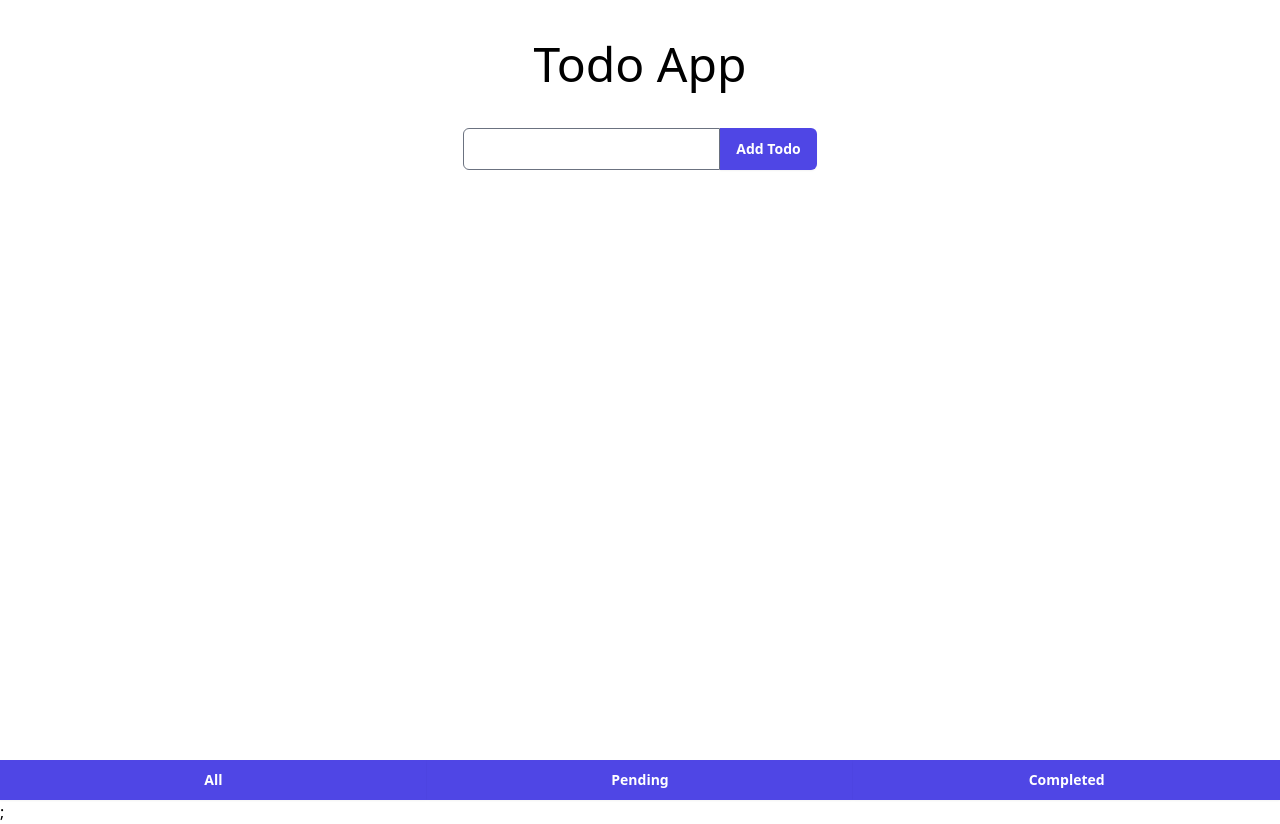
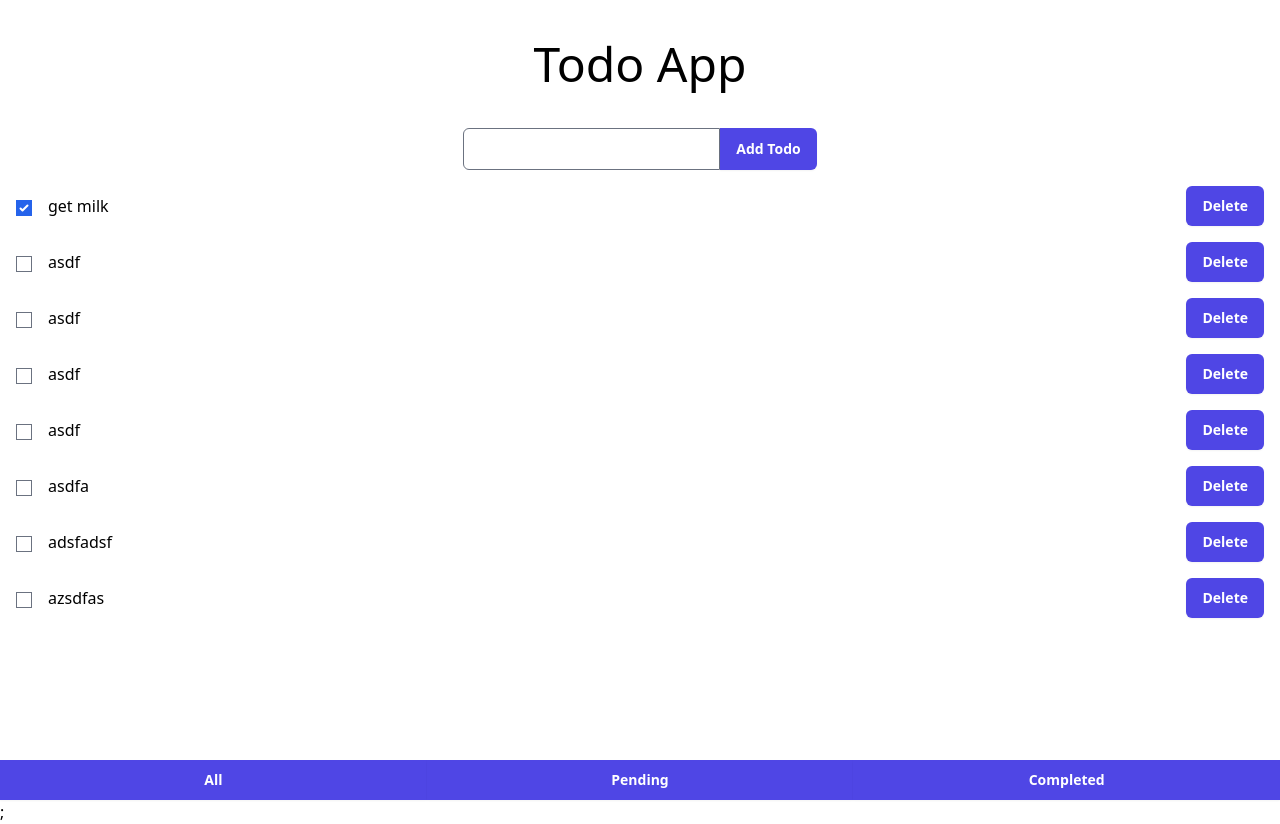
Before and after one commit to the-special-character/covalance-react, a React (Vite) app: page / in a window 1280 px wide. Built offline with nearby package versions, Linux system fonts and the light colour scheme; data requests are answered from the project's data file.

Commit message:
commit code

```diff
--- a/db.json
+++ b/db.json
@@ -7,23 +7,8 @@
     },
     {
       "text": "asdf",
-      "isDone": true,
+      "isDone": false,
       "id": 16
-    },
-    {
-      "text": "asdf",
-      "isDone": false,
-      "id": 19
-    },
-    {
-      "text": "asdfas",
-      "isDone": false,
-      "id": 20
-    },
-    {
-      "text": "asdf",
-      "isDone": false,
-      "id": 21
     },
     {
       "text": "asdf",
@@ -44,6 +29,16 @@
       "text": "asdfa",
       "isDone": false,
       "id": 25
+    },
+    {
+      "text": "adsfadsf",
+      "isDone": false,
+      "id": 26
+    },
+    {
+      "text": "azsdfas",
+      "isDone": false,
+      "id": 27
     }
   ],
   "products": []
--- a/src/Todo/todoFilter.tsx
+++ b/src/Todo/todoFilter.tsx
@@ -1,5 +1,9 @@
 import { memo } from "react";
 
+
+// State management
+// life cycle method
+// data Manipulation
 const TodoFilter = ({ filterTodo }) => {
   console.log("todo filter");
 
--- a/src/hoc/todoHOC.tsx
+++ b/src/hoc/todoHOC.tsx
@@ -1,56 +1,237 @@
 /* eslint-disable react-refresh/only-export-components */
-import { PureComponent, ReactNode, createRef } from "react";
+import {
+  memo,
+  useCallback,
+  useEffect,
+  useRef,
+  useState,
+} from "react";
 
 export default (WrappedComponent) => {
-  class TodoWrapper extends PureComponent {
-    state = {
-      todoList: [],
-      filterType: "all",
-    };
+  // class TodoWrapper extends PureComponent {
+  //   state = {
+  //     todoList: [],
+  //     filterType: "all",
+  //   };
 
-    inputRef = createRef();
-    dialog = createRef<HTMLDialogElement>();
-    errorDialog = createRef<HTMLDialogElement>();
+  //   inputRef = createRef();
+  //   dialog = createRef<HTMLDialogElement>();
+  //   errorDialog = createRef<HTMLDialogElement>();
 
-    hideError = () => {
+  //   hideError = () => {
+  //     setInterval(() => {
+  //       this.errorDialog.current?.close();
+  //     }, 5000);
+  //   };
+
+  //   componentDidMount() {
+  //     this.loadData();
+  //   }
+
+  //   loadData = async (filterType = "all") => {
+  //     try {
+  //       console.log("filterType", filterType);
+  //       this.dialog.current.showModal();
+  //       let url = "http://localhost:3004/todoList";
+  //       if (filterType !== "all") {
+  //         url += `?isDone=${filterType === "completed"}`;
+  //       }
+  //       const res = await fetch(url);
+  //       const json = await res.json();
+  //       // throw new Error("something went wrong...");
+  //       this.setState({ todoList: json, filterType });
+  //     } catch (error) {
+  //       if (this.errorDialog.current) {
+  //         this.errorDialog.current.innerText = error.message;
+  //         this.errorDialog.current?.showModal();
+  //         this.hideError();
+  //       }
+  //     } finally {
+  //       this.dialog.current.close();
+  //     }
+  //   };
+
+  //   addTodo = async (event) => {
+  //     try {
+  //       this.dialog.current.showModal();
+  //       event.preventDefault();
+
+  //       const todoText = this.inputRef.current;
+
+  //       if (todoText) {
+  //         const res = await fetch("http://localhost:3004/todoList", {
+  //           method: "POST",
+  //           body: JSON.stringify({
+  //             text: todoText.value,
+  //             isDone: false,
+  //           }),
+  //           headers: {
+  //             "Content-Type": "application/json",
+  //             Accept: "application/json",
+  //           },
+  //         });
+
+  //         // this.loadData();
+
+  //         const json = await res.json();
+
+  //         this.setState(
+  //           ({ todoList }) => {
+  //             return {
+  //               todoList: [...todoList, json],
+  //             };
+  //           },
+  //           () => {
+  //             todoText.value = "";
+  //           }
+  //         );
+  //       }
+  //     } catch (error) {
+  //     } finally {
+  //       this.dialog.current.close();
+  //     }
+  //   };
+
+  //   toggleCompleteTodo = async (item) => {
+  //     try {
+  //       const res = await fetch(`http://localhost:3004/todoList/${item.id}`, {
+  //         method: "PUT",
+  //         body: JSON.stringify({
+  //           ...item,
+  //           isDone: !item.isDone,
+  //         }),
+  //         headers: {
+  //           "Content-Type": "application/json",
+  //           Accept: "application/json",
+  //         },
+  //       });
+
+  //       const json = await res.json();
+
+  //       this.setState(({ todoList }) => {
+  //         const index = todoList.findIndex((x) => x.id === item.id);
+  //         return {
+  //           todoList: [
+  //             ...todoList.slice(0, index),
+  //             json,
+  //             ...todoList.slice(index + 1),
+  //           ],
+  //         };
+  //       });
+  //     } catch (error) {}
+  //   };
+
+  //   deleteTodo = async (item) => {
+  //     try {
+  //       await fetch(`http://localhost:3004/todoList/${item.id}`, {
+  //         method: "DELETE",
+  //       });
+
+  //       this.setState(({ todoList }) => {
+  //         const index = todoList.findIndex((x) => x.id === item.id);
+  //         return {
+  //           todoList: [
+  //             ...todoList.slice(0, index),
+  //             ...todoList.slice(index + 1),
+  //           ],
+  //         };
+  //       });
+  //     } catch (error) {}
+  //   };
+
+  //   // filterTodo = (filterType: string) => {
+  //   //   this.setState({ filterType: filterType });
+  //   // };
+
+  //   render(): ReactNode {
+  //     const { todoList, filterType } = this.state;
+  //     return (
+  //       <>
+  //         <dialog className="backdrop:bg-slate-900/30" ref={this.dialog}>
+  //           <svg
+  //             className="animate-spin h-10 w-10 text-black bg-transparent"
+  //             xmlns="http://www.w3.org/2000/svg"
+  //             fill="none"
+  //             viewBox="0 0 24 24"
+  //           >
+  //             <circle
+  //               className="opacity-25"
+  //               cx="12"
+  //               cy="12"
+  //               r="10"
+  //               stroke="currentColor"
+  //               stroke-width="4"
+  //             ></circle>
+  //             <path
+  //               className="opacity-75"
+  //               fill="currentColor"
+  //               d="M4 12a8 8 0 018-8V0C5.373 0 0 5.373 0 12h4zm2 5.291A7.962 7.962 0 014 12H0c0 3.042 1.135 5.824 3 7.938l3-2.647z"
+  //             ></path>
+  //           </svg>
+  //         </dialog>
+  //         <dialog
+  //           className="backdrop:bg-slate-900/30"
+  //           ref={this.errorDialog}
+  //         ></dialog>
+  //         <WrappedComponent
+  //           todoList={todoList}
+  //           filterType={filterType}
+  //           addTodo={this.addTodo}
+  //           toggleCompleteTodo={this.toggleCompleteTodo}
+  //           deleteTodo={this.deleteTodo}
+  //           // filterTodo={this.filterTodo}
+  //           loadData={this.loadData}
+  //           ref={this.inputRef}
+  //         />
+  //         ;
+  //       </>
+  //     );
+  //   }
+  // }
+
+  function TodoWrapper() {
+    const [todoList, setTodoList] = useState([]);
+    const [filterType, setFilterType] = useState("all");
+
+    const errorDialog = useRef<HTMLDialogElement | null>(null);
+    const dialog = useRef<HTMLDialogElement | null>(null);
+    const inputRef = useRef();
+
+    const hideError = () => {
       setInterval(() => {
-        this.errorDialog.current?.close();
+        errorDialog.current?.close();
       }, 5000);
     };
 
-    componentDidMount() {
-      this.loadData();
-    }
-
-    loadData = async (filterType = "all") => {
+    const loadData = useCallback(async (ft = "all") => {
       try {
-        console.log("filterType", filterType);
-        this.dialog.current.showModal();
+        dialog.current?.showModal();
         let url = "http://localhost:3004/todoList";
-        if (filterType !== "all") {
-          url += `?isDone=${filterType === "completed"}`;
+        if (ft !== "all") {
+          url += `?isDone=${ft === "completed"}`;
         }
         const res = await fetch(url);
         const json = await res.json();
-        throw new Error("something went wrong...");
-        this.setState({ todoList: json, filterType });
+        // throw new Error("something went wrong...");
+        setTodoList(json);
+        setFilterType(ft);
       } catch (error) {
-        if (this.errorDialog.current) {
-          this.errorDialog.current.innerText = error.message;
-          this.errorDialog.current?.showModal();
-          this.hideError();
+        if (errorDialog.current) {
+          errorDialog.current.innerText = error.message;
+          errorDialog.current?.showModal();
+          hideError();
         }
       } finally {
-        this.dialog.current.close();
+        dialog.current?.close();
       }
-    };
+    }, []);
 
-    addTodo = async (event) => {
+    const addTodo = useCallback(async (event) => {
       try {
-        this.dialog.current.showModal();
+        dialog.current?.showModal();
         event.preventDefault();
 
-        const todoText = this.inputRef.current;
+        const todoText = inputRef.current;
 
         if (todoText) {
           const res = await fetch("http://localhost:3004/todoList", {
@@ -69,24 +250,19 @@ export default (WrappedComponent) => {
 
           const json = await res.json();
 
-          this.setState(
-            ({ todoList }) => {
-              return {
-                todoList: [...todoList, json],
-              };
-            },
-            () => {
+          setTodoList((val) => {
+            return [...val, json];
+          });
+
           todoText.value = "";
-            }
-          );
         }
       } catch (error) {
       } finally {
-        this.dialog.current.close();
+        dialog.current.close();
       }
-    };
+    }, []);
 
-    toggleCompleteTodo = async (item) => {
+    const toggleCompleteTodo = useCallback(async (item) => {
       try {
         const res = await fetch(`http://localhost:3004/todoList/${item.id}`, {
           method: "PUT",
@@ -102,46 +278,34 @@ export default (WrappedComponent) => {
 
         const json = await res.json();
 
-        this.setState(({ todoList }) => {
-          const index = todoList.findIndex((x) => x.id === item.id);
-          return {
-            todoList: [
-              ...todoList.slice(0, index),
-              json,
-              ...todoList.slice(index + 1),
-            ],
-          };
+        setTodoList((val) => {
+          const index = val.findIndex((x) => x.id === item.id);
+          return [...val.slice(0, index), json, ...val.slice(index + 1)];
         });
       } catch (error) {}
-    };
+    }, []);
 
-    deleteTodo = async (item) => {
+    const deleteTodo = useCallback(async (item) => {
       try {
         await fetch(`http://localhost:3004/todoList/${item.id}`, {
           method: "DELETE",
         });
 
-        this.setState(({ todoList }) => {
-          const index = todoList.findIndex((x) => x.id === item.id);
-          return {
-            todoList: [
-              ...todoList.slice(0, index),
-              ...todoList.slice(index + 1),
-            ],
-          };
+        setTodoList((val) => {
+          const index = val.findIndex((x) => x.id === item.id);
+          return [...val.slice(0, index), ...val.slice(index + 1)];
         });
       } catch (error) {}
-    };
+    }, []);
 
-    // filterTodo = (filterType: string) => {
-    //   this.setState({ filterType: filterType });
-    // };
+    useEffect(() => {
+      loadData();
+    }, [])
 
-    render(): ReactNode {
-      const { todoList, filterType } = this.state;
+
     return (
       <>
-          <dialog className="backdrop:bg-slate-900/30" ref={this.dialog}>
+        <dialog className="backdrop:bg-slate-900/30" ref={dialog}>
           <svg
             className="animate-spin h-10 w-10 text-black bg-transparent"
             xmlns="http://www.w3.org/2000/svg"
@@ -163,25 +327,20 @@ export default (WrappedComponent) => {
             ></path>
           </svg>
         </dialog>
-          <dialog
-            className="backdrop:bg-slate-900/30"
-            ref={this.errorDialog}
-          ></dialog>
+        <dialog className="backdrop:bg-slate-900/30" ref={errorDialog}></dialog>
         <WrappedComponent
           todoList={todoList}
           filterType={filterType}
-            addTodo={this.addTodo}
-            toggleCompleteTodo={this.toggleCompleteTodo}
-            deleteTodo={this.deleteTodo}
-            // filterTodo={this.filterTodo}
-            loadData={this.loadData}
-            ref={this.inputRef}
+          addTodo={addTodo}
+          toggleCompleteTodo={toggleCompleteTodo}
+          deleteTodo={deleteTodo}
+          loadData={loadData}
+          ref={inputRef}
         />
         ;
       </>
     );
   }
-  }
 
-  return TodoWrapper;
+  return memo(TodoWrapper);
 };
```
Also changed, not shown: src/main.tsx (+96 -0 lines). Lines whose indentation alone changed are shown as unchanged.
